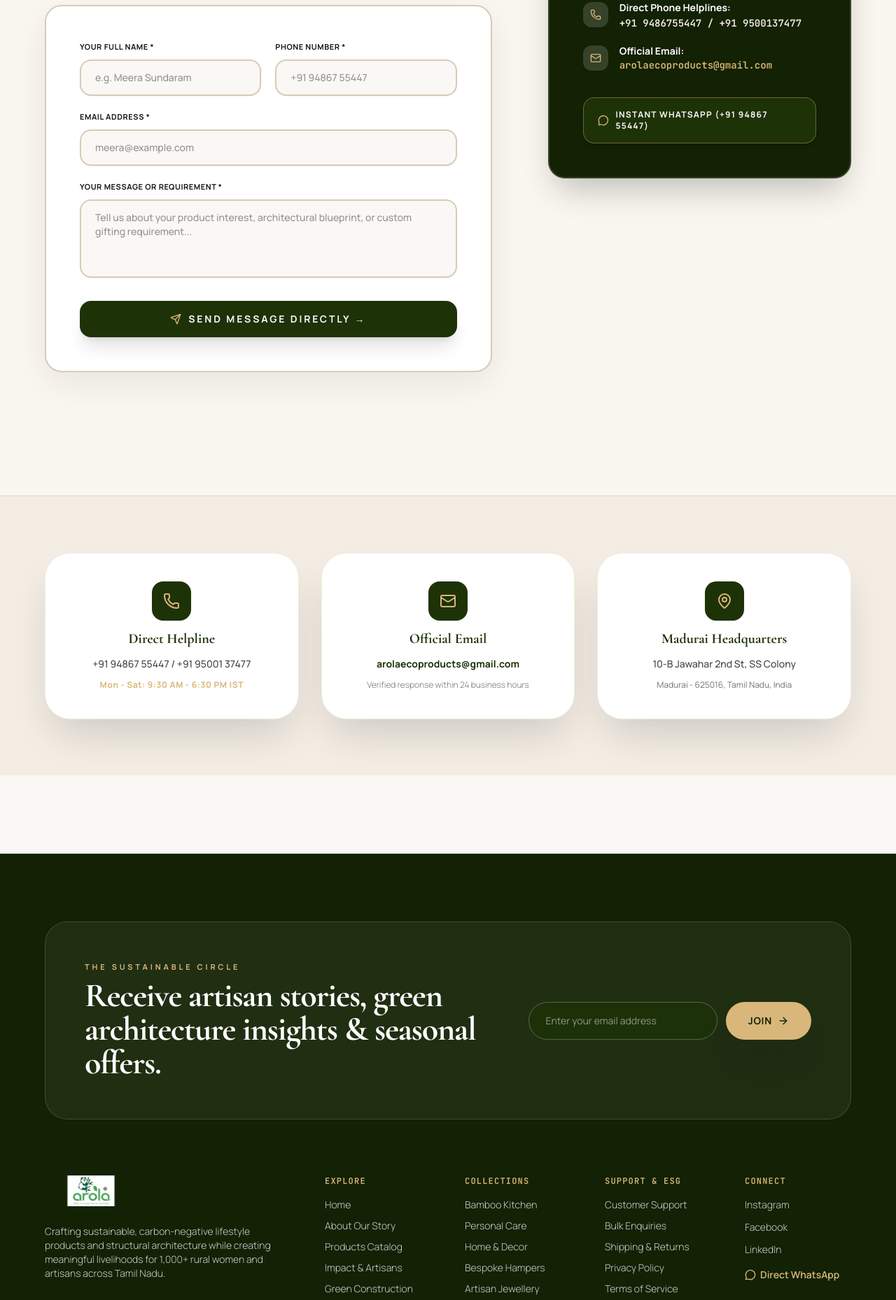
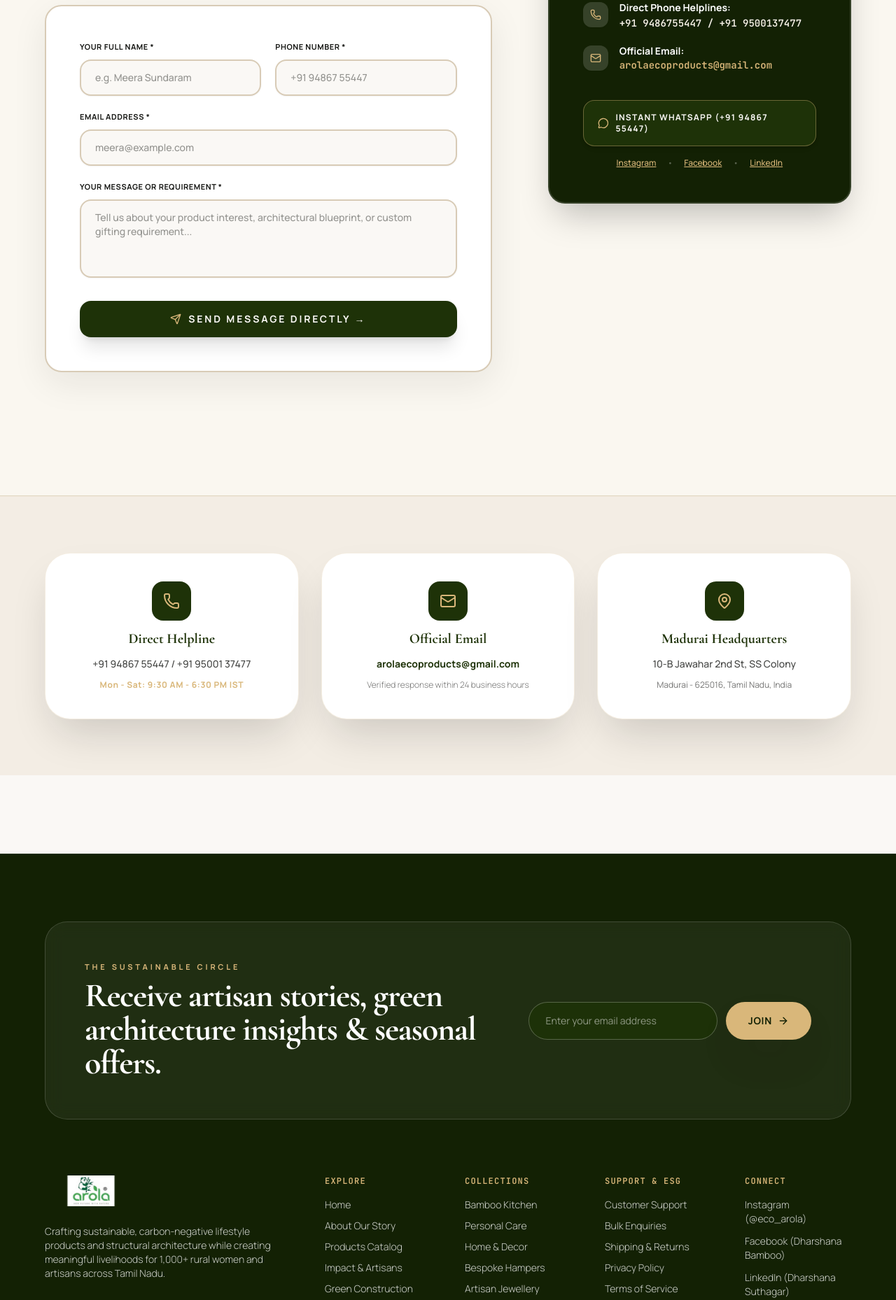
Before and after one commit to K-Loop/arola-bamboo, a React (Vite) app: page /contact in a window 1280 px wide. Shown: the part 1060-2918 px from the top of the page at 70% size. Built offline with nearby package versions, Linux system fonts and the light colour scheme.

Commit message:
Add official social hyperlinks (LinkedIn, Facebook, Instagram, WhatsApp) and update Traditional Craft Training section

```diff
--- a/src/components/common/Footer.jsx
+++ b/src/components/common/Footer.jsx
@@ -132,12 +132,18 @@ export default function Footer() {
               CONNECT
             </span>
             <div className="flex flex-col gap-3 text-xs sm:text-sm text-white/80 font-light">
-              <a href="https://instagram.com" target="_blank" rel="noopener noreferrer" className="hover:text-[#D9B77A] transition-colors">Instagram</a>
-              <a href="https://facebook.com" target="_blank" rel="noopener noreferrer" className="hover:text-[#D9B77A] transition-colors">Facebook</a>
-              <a href="https://linkedin.com" target="_blank" rel="noopener noreferrer" className="hover:text-[#D9B77A] transition-colors">LinkedIn</a>
-              <a href="https://wa.me/919486755447" target="_blank" rel="noopener noreferrer" className="hover:text-[#D9B77A] transition-colors text-[#D9B77A] font-semibold flex items-center gap-1.5 pt-1">
+              <a href="https://www.instagram.com/eco_arola" target="_blank" rel="noopener noreferrer" className="hover:text-[#D9B77A] transition-colors flex items-center gap-1.5">
+                <span>Instagram (@eco_arola)</span>
+              </a>
+              <a href="https://www.facebook.com/dharshanabamboocraft" target="_blank" rel="noopener noreferrer" className="hover:text-[#D9B77A] transition-colors flex items-center gap-1.5">
+                <span>Facebook (Dharshana Bamboo)</span>
+              </a>
+              <a href="https://www.linkedin.com/in/dharshana-suthagar-056995247/" target="_blank" rel="noopener noreferrer" className="hover:text-[#D9B77A] transition-colors flex items-center gap-1.5">
+                <span>LinkedIn (Dharshana Suthagar)</span>
+              </a>
+              <a href="https://web.whatsapp.com/send?phone=919486755447" target="_blank" rel="noopener noreferrer" className="hover:text-[#D9B77A] transition-colors text-[#D9B77A] font-semibold flex items-center gap-1.5 pt-1">
                 <MessageCircle className="w-4 h-4" />
-                <span>Direct WhatsApp</span>
+                <span>WhatsApp (+91 94867 55447)</span>
               </a>
             </div>
           </div>
--- a/src/components/sections/ContactSection.jsx
+++ b/src/components/sections/ContactSection.jsx
@@ -161,9 +161,9 @@ export default function ContactSection() {
                 </div>
               </div>
 
-              <div className="pt-2">
+              <div className="pt-3 space-y-3">
                 <a
-                  href="https://wa.me/919486755447?text=Hello%20Arola%20Bamboo%20Team%2C%20I%20would%20like%20to%20inquire%20about%20your%20products."
+                  href="https://web.whatsapp.com/send?phone=919486755447&text=Hello%20Arola%20Bamboo%20Team%2C%20I%20would%20like%20to%20inquire%20about%20your%20products."
                   target="_blank"
                   rel="noopener noreferrer"
                   className="w-full py-4 px-5 bg-[#1E3208] hover:bg-[#2C450F] text-sand-50 border border-warm-bamboo/40 rounded-2xl font-bold text-xs uppercase tracking-widest flex items-center justify-center gap-2.5 transition-all shadow-md cursor-pointer"
@@ -171,6 +171,36 @@ export default function ContactSection() {
                   <MessageCircle className="w-4 h-4 text-warm-bamboo" />
                   <span>Instant WhatsApp (+91 94867 55447)</span>
                 </a>
+
+                {/* Social Channels Strip */}
+                <div className="flex items-center justify-center gap-4 pt-1 text-xs">
+                  <a
+                    href="https://www.instagram.com/eco_arola"
+                    target="_blank"
+                    rel="noopener noreferrer"
+                    className="text-[#D9B77A] hover:text-white transition-colors underline font-medium"
+                  >
+                    Instagram
+                  </a>
+                  <span className="text-white/30">•</span>
+                  <a
+                    href="https://www.facebook.com/dharshanabamboocraft"
+                    target="_blank"
+                    rel="noopener noreferrer"
+                    className="text-[#D9B77A] hover:text-white transition-colors underline font-medium"
+                  >
+                    Facebook
+                  </a>
+                  <span className="text-white/30">•</span>
+                  <a
+                    href="https://www.linkedin.com/in/dharshana-suthagar-056995247/"
+                    target="_blank"
+                    rel="noopener noreferrer"
+                    className="text-[#D9B77A] hover:text-white transition-colors underline font-medium"
+                  >
+                    LinkedIn
+                  </a>
+                </div>
               </div>
             </div>
           </div>
--- a/src/components/sections/TrainingSection.jsx
+++ b/src/components/sections/TrainingSection.jsx
@@ -44,16 +44,16 @@ export default function TrainingSection({ onOpenTrainingModal }) {
           <div className="lg:col-span-6 space-y-7 order-1 lg:order-2 lg:pl-6">
             <div className="inline-flex items-center gap-2 text-[#4F722A] text-xs font-bold uppercase tracking-[0.35em]">
               <GraduationCap className="w-4 h-4 text-forest" />
-              <span>Arola Skills Academy • Madurai Hub</span>
+              <span>Traditional Bamboo Craft Training • Madurai Hub</span>
             </div>
 
             <h2 className="font-serif text-[clamp(2.5rem,5vw,6rem)] font-bold text-[#171815] leading-[1.04] tracking-tight">
-              LEARN THE CRAFT.<br />
-              <span className="italic font-normal text-[#2A5412]">EMPOWER A GENERATION.</span>
+              TRADITIONAL CRAFT.<br />
+              <span className="italic font-normal text-[#2A5412]">TRAINING YOU CAN TRUST.</span>
             </h2>
 
             <p className="text-base sm:text-lg text-[#171815]/80 leading-relaxed font-light">
-              Through structured residential fellowships and vocational village workshops, we train rural women, indigenous tribal youth, and architecture interns in high-precision sustainable bamboo craftsmanship.
+              Join our structured training sessions designed to teach everything from basic techniques to advanced bamboo product creation. Build real-world skills with guidance from industry professionals, rural women self-help collectives, and master craftsmen.
             </p>
 
             <div className="space-y-3 pt-2">
@@ -65,21 +65,21 @@ export default function TrainingSection({ onOpenTrainingModal }) {
               ))}
             </div>
 
-            <div className="pt-4 flex flex-wrap items-center gap-6">
+            <div className="pt-4 flex flex-wrap items-center gap-4 sm:gap-6">
+              <Link
+                to="/training"
+                className="px-8 sm:px-9 py-4 bg-forest hover:bg-forest-light text-sand-50 font-bold rounded-full text-xs uppercase tracking-[0.2em] shadow-luxury transition-all flex items-center gap-2 group cursor-pointer"
+              >
+                <span>Explore Course</span>
+                <ArrowRight className="w-4 h-4 text-warm-bamboo group-hover:translate-x-1 transition-transform" />
+              </Link>
+
               <button
                 onClick={onOpenTrainingModal}
-                className="px-9 sm:px-10 py-4 sm:py-4.5 bg-forest hover:bg-forest-light text-sand-50 font-bold rounded-full text-xs uppercase tracking-[0.2em] shadow-luxury transition-all flex items-center gap-2 group cursor-pointer"
+                className="px-8 sm:px-9 py-4 rounded-full border-2 border-forest/30 hover:border-forest text-forest font-bold text-xs uppercase tracking-[0.18em] transition-all hover:bg-forest/5 cursor-pointer"
               >
                 <span>Register for Workshop</span>
-                <ArrowRight className="w-4 h-4 text-warm-bamboo group-hover:translate-x-1 transition-transform" />
               </button>
-
-              <Link
-                to="/training"
-                className="text-xs font-bold text-forest hover:text-bamboo-green uppercase tracking-[0.2em]"
-              >
-                View Full Curriculum & Calendar →
-              </Link>
             </div>
           </div>
 
--- a/src/data/contentData.js
+++ b/src/data/contentData.js
@@ -174,13 +174,23 @@ export const teamMembers = [
     name: "Suthagar Selvaraj",
     role: "Founder & Managing Director",
     bio: "Visionary social entrepreneur with deep roots in sustainable materials and rural empowerment. Leading Arola's green construction and institutional partnerships.",
-    image: "https://images.unsplash.com/photo-1507003211169-0a1dd7228f2d?auto=format&fit=crop&w=600&q=80"
+    image: "https://images.unsplash.com/photo-1507003211169-0a1dd7228f2d?auto=format&fit=crop&w=600&q=80",
+    social: {
+      linkedin: "https://www.linkedin.com/in/dharshana-suthagar-056995247/",
+      facebook: "https://www.facebook.com/dharshanabamboocraft",
+      whatsapp: "https://web.whatsapp.com/send?phone=919486755447"
+    }
   },
   {
     name: "Dharshana Selvaraj",
     role: "Co-Founder & Head of Product Design",
     bio: "Product strategist and craft revivalist passionate about converting renewable biomass into luxury lifestyle goods, ergonomic kitchenware, and wellness formulations.",
-    image: "https://images.unsplash.com/photo-1573496359142-b8d87734a5a2?auto=format&fit=crop&w=600&q=80"
+    image: "https://images.unsplash.com/photo-1573496359142-b8d87734a5a2?auto=format&fit=crop&w=600&q=80",
+    social: {
+      linkedin: "https://www.linkedin.com/in/dharshana-suthagar-056995247/",
+      instagram: "https://www.instagram.com/eco_arola",
+      facebook: "https://www.facebook.com/dharshanabamboocraft"
+    }
   },
   {
     name: "M. Meenakshi",
--- a/src/pages/AboutPage.jsx
+++ b/src/pages/AboutPage.jsx
@@ -143,6 +143,41 @@ export default function AboutPage() {
                   <p className="text-xs sm:text-sm text-[#171815]/70 mt-3 leading-relaxed font-light">
                     {member.bio}
                   </p>
+
+                  {member.social && (
+                    <div className="flex items-center gap-2.5 pt-4 mt-3 border-t border-natural-sand/60">
+                      {member.social.linkedin && (
+                        <a
+                          href={member.social.linkedin}
+                          target="_blank"
+                          rel="noopener noreferrer"
+                          className="px-2.5 py-1 rounded-full bg-sand-100 hover:bg-[#1E3208] text-[#1E3208] hover:text-white text-[10px] font-bold uppercase tracking-wider transition-colors"
+                        >
+                          LinkedIn
+                        </a>
+                      )}
+                      {member.social.instagram && (
+                        <a
+                          href={member.social.instagram}
+                          target="_blank"
+                          rel="noopener noreferrer"
+                          className="px-2.5 py-1 rounded-full bg-sand-100 hover:bg-[#1E3208] text-[#1E3208] hover:text-white text-[10px] font-bold uppercase tracking-wider transition-colors"
+                        >
+                          Instagram
+                        </a>
+                      )}
+                      {member.social.facebook && (
+                        <a
+                          href={member.social.facebook}
+                          target="_blank"
+                          rel="noopener noreferrer"
+                          className="px-2.5 py-1 rounded-full bg-sand-100 hover:bg-[#1E3208] text-[#1E3208] hover:text-white text-[10px] font-bold uppercase tracking-wider transition-colors"
+                        >
+                          Facebook
+                        </a>
+                      )}
+                    </div>
+                  )}
                 </div>
               </div>
             ))}
```
